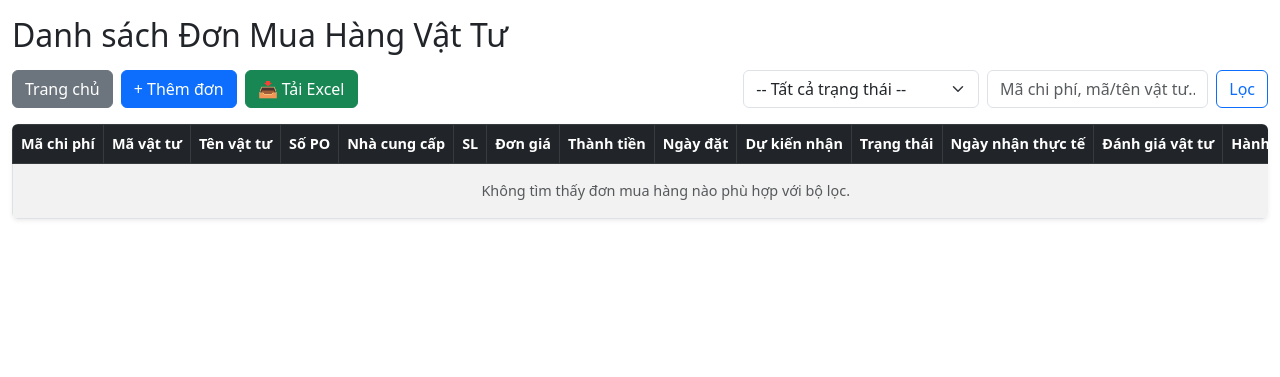
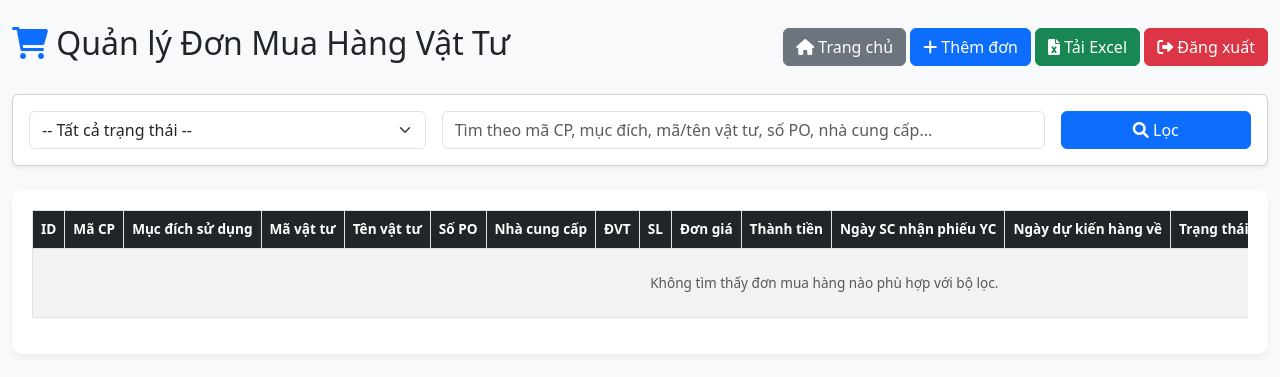
Before and after one commit to BTTB98/quan-ly-thiet-bi, a Flask app: page /purchases in a window 1280 px wide. Shown: the top 377 px of the page. Run offline with Flask 3, Linux system fonts and the light colour scheme; the visitor is signed in with stand-in values (Sample User, id 1); data that the repository does not hold is empty.

Commit message:
Revamp purchases.html layout and styling
Updated the purchases.html template to enhance the layout and styling. Added Font Awesome icons and improved the search and filter functionality.

```diff
--- a/templates/purchases.html
+++ b/templates/purchases.html
@@ -3,75 +3,87 @@
 <head>
     <meta charset="UTF-8">
     <meta name="viewport" content="width=device-width, initial-scale=1.0">
-    <title>Quản lý Đơn Mua Hàng</title>
-    <link rel="stylesheet" href="https://cdn.jsdelivr.net/npm/bootstrap@5.3.0/dist/css/bootstrap.min.css">
+    <title>Quản lý Đơn Mua Hàng Vật Tư</title>
+    <!-- Bootstrap 5 CSS -->
+    <link href="https://cdn.jsdelivr.net/npm/bootstrap@5.3.0/dist/css/bootstrap.min.css" rel="stylesheet">
+    <link rel="stylesheet" href="https://cdnjs.cloudflare.com/ajax/libs/font-awesome/6.0.0/css/all.min.css">
     <style>
-        /* Tối ưu hóa hiển thị trên màn hình điện thoại */
-        @media (max-width: 768px) {
-            body {
-                padding: 5px;
-            }
-            h2 {
-                font-size: 1.3rem;
-                text-align: center;
-            }
-            .btn {
-                font-size: 0.85rem;
-                padding: 6px 10px;
-            }
-            form select, form input {
-                font-size: 0.85rem;
-            }
-        }
+        body { background-color: #f8f9fa; }
+        .table-container { background: #ffffff; padding: 20px; border-radius: 10px; box-shadow: 0 4px 6px rgba(0,0,0,0.05); }
+        .table th { background-color: #212529 !important; color: #ffffff !important; white-space: nowrap; font-size: 0.85rem; text-align: center; vertical-align: middle; }
+        .table td { font-size: 0.85rem; vertical-align: middle; }
+        .status-badge { padding: 5px 10px; border-radius: 20px; font-size: 0.75rem; font-weight: 600; }
+        .status-received { background-color: #d1e7dd; color: #0f5132; }
+        .status-pending { background-color: #f8d7da; color: #842029; }
     </style>
 </head>
-<body class="container-fluid mt-3 mb-5">
-    <h2 class="mb-3">Danh sách Đơn Mua Hàng Vật Tư</h2>
+<body>
 
-    <!-- Thanh công cụ (Nút chức năng & Bộ lọc) -->
-    <div class="d-flex flex-column flex-md-row justify-content-between align-items-stretch align-items-md-center mb-3 gap-2">
-        <div class="d-flex flex-wrap gap-2">
-            <a href="{{ url_for('index') }}" class="btn btn-secondary">Trang chủ</a>
+    <div class="container-fluid py-4">
+        <!-- Header & Thông báo -->
+        <div class="d-flex justify-content-between align-items-center mb-4">
+            <h2><i class="fas fa-shopping-cart text-primary"></i> Quản lý Đơn Mua Hàng Vật Tư</h2>
+            <div>
+                <a href="{{ url_for('index') }}" class="btn btn-secondary"><i class="fas fa-home"></i> Trang chủ</a>
                 {% if session.get('role') == 'admin' %}
-                <a href="{{ url_for('add_purchase') }}" class="btn btn-primary">+ Thêm đơn</a>
+                <a href="{{ url_for('add_purchase') }}" class="btn btn-primary"><i class="fas fa-plus"></i> Thêm đơn</a>
                 {% endif %}
-            <a href="{{ url_for('export_purchases_excel') }}" class="btn btn-success">📥 Tải Excel</a>
+                <a href="{{ url_for('export_purchases_excel') }}" class="btn btn-success"><i class="fas fa-file-excel"></i> Tải Excel</a>
+                <a href="{{ url_for('logout') }}" class="btn btn-danger"><i class="fas fa-sign-out-alt"></i> Đăng xuất</a>
+            </div>
         </div>
 
-        <!-- Form tìm kiếm và lọc trạng thái -->
-        <form method="GET" action="{{ url_for('list_purchases') }}" class="d-flex gap-2 flex-wrap flex-md-nowrap">
-            <select name="status" class="form-select" onchange="this.form.submit()">
+        {% with messages = get_flashed_messages(with_categories=true) %}
+            {% if messages %}
+                {% for category, message in messages %}
+                    <div class="alert alert-{{ category }} alert-dismissible fade show" role="alert">
+                        {{ message }}
+                        <button type="button" class="btn-close" data-bs-dismiss="alert" aria-label="Close"></button>
+                    </div>
+                {% endfor %}
+            {% endif %}
+        {% endwith %}
+
+        <!-- Thanh tìm kiếm và bộ lọc -->
+        <div class="card mb-4 shadow-sm">
+            <div class="card-body">
+                <form method="GET" action="{{ url_for('list_purchases') }}" class="row g-3">
+                    <div class="col-md-4">
+                        <select name="status" class="form-select">
                             <option value="">-- Tất cả trạng thái --</option>
-                <option value="Đang đặt" {% if status_filter == 'Đang đặt' %}selected{% endif %}>Đang đặt</option>
-                <option value="Đang vận chuyển" {% if status_filter == 'Đang vận chuyển' %}selected{% endif %}>Đang vận chuyển</option>
                             <option value="Đã nhận" {% if status_filter == 'Đã nhận' %}selected{% endif %}>Đã nhận</option>
+                            <option value="Chưa nhận" {% if status_filter == 'Chưa nhận' %}selected{% endif %}>Chưa nhận</option>
                         </select>
-
-            <input type="text" name="q" class="form-control" placeholder="Mã chi phí, mã/tên vật tư..." value="{{ search_query }}">
-
-            <button type="submit" class="btn btn-outline-primary">Lọc</button>
-
-            {% if search_query or status_filter %}
-                <a href="{{ url_for('list_purchases') }}" class="btn btn-outline-secondary">Xóa</a>
-            {% endif %}
+                    </div>
+                    <div class="col-md-6">
+                        <input type="text" name="q" class="form-control" placeholder="Tìm theo mã CP, mục đích, mã/tên vật tư, số PO, nhà cung cấp..." value="{{ search_query }}">
+                    </div>
+                    <div class="col-md-2">
+                        <button type="submit" class="btn btn-primary w-100"><i class="fas fa-search"></i> Lọc</button>
+                    </div>
                 </form>
             </div>
+        </div>
 
-    <!-- Bảng dữ liệu cuộn ngang mượt mà trên mobile -->
-    <div class="table-responsive shadow-sm rounded">
-        <table class="table table-bordered table-striped text-center align-middle mb-0" style="font-size: 0.9rem;">
-            <thead class="table-dark text-nowrap">
+        <!-- Bảng danh sách -->
+        <div class="table-container">
+            <div class="table-responsive">
+                <table class="table table-bordered table-striped table-hover">
+                    <thead>
                         <tr>
-                    <th>Mã chi phí</th>
+                            <th>ID</th>
+                            <th>Mã CP</th>
+                            <th>Mục đích sử dụng</th>
                             <th>Mã vật tư</th>
                             <th>Tên vật tư</th>
                             <th>Số PO</th>
                             <th>Nhà cung cấp</th>
+                            <th>ĐVT</th>
                             <th>SL</th>
                             <th>Đơn giá</th>
                             <th>Thành tiền</th>
-                    <th>Ngày đặt</th>
-                    <th>Dự kiến nhận</th>
+                            <th>Ngày SC nhận phiếu YC</th>
+                            <th>Ngày dự kiến hàng về</th>
                             <th>Trạng thái</th>
                             <th>Ngày nhận thực tế</th>
                             <th>Đánh giá vật tư</th>
@@ -81,48 +93,50 @@
                         </tr>
                     </thead>
                     <tbody>
+                        {% if purchases %}
                             {% for p in purchases %}
                             <tr>
-                    <td class="text-nowrap">{{ p.cost_code or 'N/A' }}</td>
-                    <td class="text-nowrap">{{ p.item_code or 'N/A' }}</td>
-                    <td class="text-start">{{ p.item_name }}</td>
-                    <td class="text-nowrap">{{ p.po_number }}</td>
-                    <td>{{ p.supplier }}</td>
-                    <td>{{ p.quantity }}</td>
-                    <td class="text-end text-nowrap">{{ "{:,.0f}".format(p.unit_price) }} đ</td>
-                    <td class="text-end text-nowrap"><strong>{{ "{:,.0f}".format(p.total_price) }} đ</strong></td>
-                    <td class="text-nowrap">{{ p.order_date }}</td>
-                    <td class="text-nowrap">{{ p.expected_date }}</td>
-                    <td>
-                        {% if p.status == 'Đã nhận' %}
-                            <span class="badge bg-success">Đã nhận</span>
+                                <td class="text-center">{{ p.get('id', '') }}</td>
+                                <td>{{ p.get('cost_code', '') }}</td>
+                                <td>{{ p.get('purpose', '') }}</td>
+                                <td>{{ p.get('item_code', '') }}</td>
+                                <td><strong>{{ p.get('item_name', '') }}</strong></td>
+                                <td>{{ p.get('po_number', '') }}</td>
+                                <td>{{ p.get('supplier', '') }}</td>
+                                <td class="text-center">{{ p.get('unit', '') }}</td>
+                                <td class="text-end">{{ p.get('quantity', 0) }}</td>
+                                <td class="text-end">{{ "{:,.0f}".format(p.get('unit_price', 0)) if p.get('unit_price') else 0 }}</td>
+                                <td class="text-end fw-bold text-success">{{ "{:,.0f}".format(p.get('total_price', 0)) if p.get('total_price') else 0 }}</td>
+                                <td class="text-center">{{ p.get('sc_received_date', '') }}</td>
+                                <td class="text-center">{{ p.get('expected_date', '') }}</td>
+                                <td class="text-center">
+                                    {% if p.get('status') == 'Đã nhận' %}
+                                        <span class="status-badge status-received">Đã nhận</span>
                                     {% else %}
-                            <span class="badge bg-warning text-dark">{{ p.status }}</span>
+                                        <span class="status-badge status-pending">Chưa nhận</span>
                                     {% endif %}
                                 </td>
-                    <td class="text-nowrap">{{ p.received_date or 'Chưa nhận' }}</td>
-                    <td>
-                        {% if p.evaluation == 'Có' %}
-                            <span class="badge bg-success">Có</span>
-                        {% else %}
-                            <span class="badge bg-secondary">Chưa</span>
-                        {% endif %}
-                    </td>
+                                <td class="text-center">{{ p.get('received_date', '') }}</td>
+                                <td class="text-center">{{ p.get('evaluation', '') }}</td>
                                 {% if session.get('role') == 'admin' %}
-                        <td>
-                            <a href="{{ url_for('edit_purchase', id=p.id) }}" class="btn btn-sm btn-warning py-0 px-2">Sửa</a>
+                                <td class="text-center">
+                                    <a href="{{ url_for('edit_purchase', id=p.get('id')) }}" class="btn btn-sm btn-warning" title="Sửa"><i class="fas fa-edit"></i></a>
                                 </td>
                                 {% endif %}
                             </tr>
+                            {% endfor %}
                         {% else %}
                             <tr>
-                    <td colspan="14" class="text-muted py-3">Không tìm thấy đơn mua hàng nào phù hợp với bộ lọc.</td>
+                                <td colspan="17" class="text-center py-4 text-muted">Không tìm thấy đơn mua hàng nào phù hợp với bộ lọc.</td>
                             </tr>
-                {% endfor %}
+                        {% endif %}
                     </tbody>
                 </table>
             </div>
+        </div>
+    </div>
 
+    <!-- Bootstrap 5 JS -->
     <script src="https://cdn.jsdelivr.net/npm/bootstrap@5.3.0/dist/js/bootstrap.bundle.min.js"></script>
 </body>
 </html>
```
Lines whose indentation alone changed are shown as unchanged.
